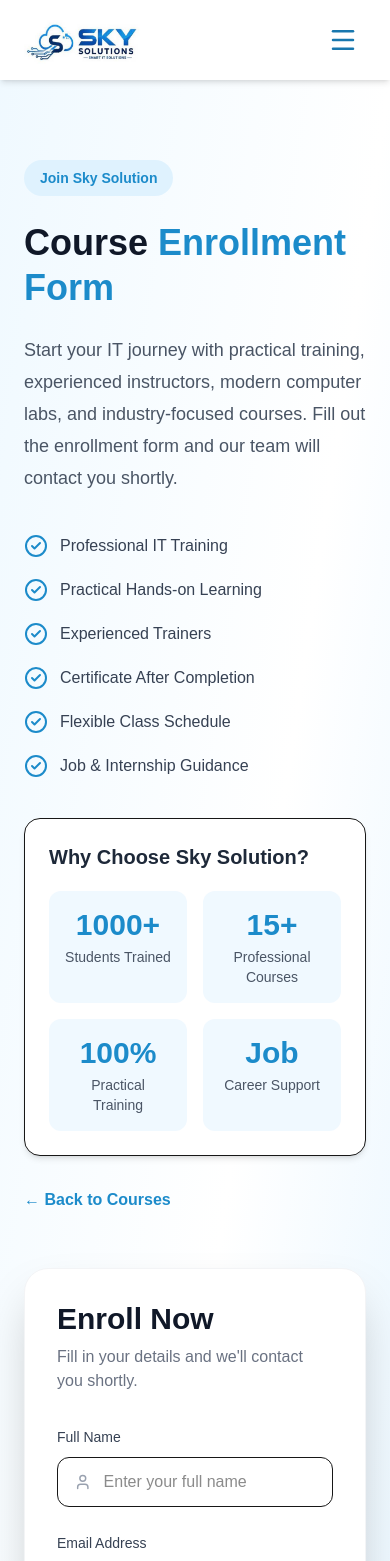
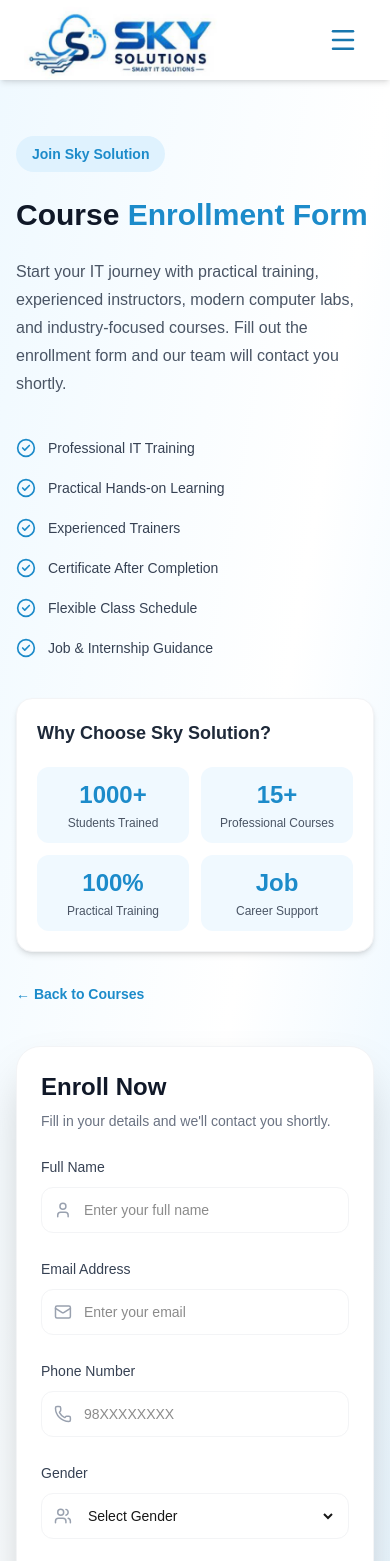
Before and after one commit to DiwakarAwasthi45/sky-solutions, a Next.js app: page /enrollment in a window 390 px wide. Shown: the top 1561 px of the page. Built offline with nearby package versions, Linux system fonts and the light colour scheme.

Commit message:
new  update

```diff
--- a/src/app/components/Footer.jsx
+++ b/src/app/components/Footer.jsx
@@ -34,8 +34,8 @@ export default function Footer() {
                           <Image
                             src="/sky.jpg"
                             alt="Logo"
-                            width={100}
-                            height={70}
+                            width={150}
+                            height={100}
                             className=" object-cover"
                           />
                         </a>
--- a/src/app/components/Header.jsx
+++ b/src/app/components/Header.jsx
@@ -56,8 +56,8 @@ export default function Header() {
           <Image
             src="/sky.jpg"
             alt="Sky Solutions"
-            width={120}
-            height={70}
+            width={200}
+            height={100}
             priority
             className="object-cover"
           />
--- a/src/app/enrollment/page.jsx
+++ b/src/app/enrollment/page.jsx
@@ -10,9 +10,9 @@ import {
   BookOpen,
   Calendar,
   Users,
-  MessageSquare,
+  MessageSquare,InputField
 } from "lucide-react";
-import { useEffect } from "react";
+
 
 const courses = [
   "Basic Computer",
@@ -31,23 +31,27 @@ const courses = [
  function page () {
 
   return (
-    <section className="min-h-screen bg-gradient-to-br from-sky-50 via-white to-sky-100 py-20">
-      <div className="max-w-7xl mx-auto px-6 grid lg:grid-cols-2 gap-14 items-start">
+<>
+
+<section className="min-h-screen bg-gradient-to-br from-sky-50 via-white to-sky-100 py-14 sm:py-20">
+  <div className="max-w-7xl mx-auto px-4 sm:px-6 lg:px-6 grid grid-cols-1 lg:grid-cols-2 gap-10 lg:gap-14 items-start">
+
     {/* LEFT CONTENT */}
-        <div className="sticky top-24">
+    <div className="lg:sticky lg:top-24">
+
       <span className="inline-block px-4 py-2 rounded-full bg-sky-100 text-[#1C8BCA] font-semibold text-sm">
         Join Sky Solution
       </span>
 
-          <h1 className="mt-6 text-4xl md:text-5xl font-black leading-tight text-gray-900">
+      <h1 className="mt-6 text-3xl sm:text-4xl md:text-5xl font-black leading-tight text-gray-900">
         Course{" "}
         <span className="text-[#1C8BCA]">Enrollment Form</span>
       </h1>
 
-          <p className="mt-6 text-gray-600 text-lg leading-8">
-            Start your IT journey with practical training, experienced
-            instructors, modern computer labs, and industry-focused courses.
-            Fill out the enrollment form and our team will contact you shortly.
+      <p className="mt-6 text-gray-600 text-base sm:text-lg leading-7 sm:leading-8">
+        Start your IT journey with practical training, experienced instructors,
+        modern computer labs, and industry-focused courses. Fill out the
+        enrollment form and our team will contact you shortly.
       </p>
 
       <div className="mt-10 space-y-5">
@@ -59,75 +63,90 @@ const courses = [
           "Flexible Class Schedule",
           "Job & Internship Guidance",
         ].map((item) => (
-              <div
-                key={item}
-                className="flex items-center gap-3 text-gray-700"
-              >
-                <CheckCircle2 className="text-[#1C8BCA] w-6 h-6" />
-                <span>{item}</span>
+          <div key={item} className="flex items-center gap-3 text-gray-700">
+            <CheckCircle2 className="text-[#1C8BCA] w-5 h-5 sm:w-6 sm:h-6" />
+            <span className="text-sm sm:text-base">{item}</span>
           </div>
         ))}
       </div>
 
-          <div className="mt-10 bg-white rounded-2xl shadow-md p-6 border">
-            <h3 className="font-bold text-xl mb-5 text-gray-800">
+      <div className="mt-10 bg-white rounded-2xl shadow-md p-5 sm:p-6 border border-gray-100 ">
+        <h3 className="font-bold text-lg sm:text-xl mb-5 text-gray-800">
           Why Choose Sky Solution?
         </h3>
 
-            <div className="grid grid-cols-2 gap-4">
-              <div className="bg-sky-50 rounded-xl p-4 text-center">
-                <h4 className="text-3xl font-bold text-[#1C8BCA]">1000+</h4>
-                <p className="text-sm text-gray-600 mt-1">Students Trained</p>
+        <div className="grid grid-cols-2 gap-3 sm:gap-4">
+          <div className="bg-sky-50 rounded-xl p-3 sm:p-4 text-center">
+            <h4 className="text-2xl sm:text-3xl font-bold text-[#1C8BCA]">
+              1000+
+            </h4>
+            <p className="text-xs sm:text-sm text-gray-600 mt-1">
+              Students Trained
+            </p>
           </div>
 
-              <div className="bg-sky-50 rounded-xl p-4 text-center">
-                <h4 className="text-3xl font-bold text-[#1C8BCA]">15+</h4>
-                <p className="text-sm text-gray-600 mt-1">Professional Courses</p>
+          <div className="bg-sky-50 rounded-xl p-3 sm:p-4 text-center">
+            <h4 className="text-2xl sm:text-3xl font-bold text-[#1C8BCA]">
+              15+
+            </h4>
+            <p className="text-xs sm:text-sm text-gray-600 mt-1">
+              Professional Courses
+            </p>
           </div>
 
-              <div className="bg-sky-50 rounded-xl p-4 text-center">
-                <h4 className="text-3xl font-bold text-[#1C8BCA]">100%</h4>
-                <p className="text-sm text-gray-600 mt-1">Practical Training</p>
+          <div className="bg-sky-50 rounded-xl p-3 sm:p-4 text-center">
+            <h4 className="text-2xl sm:text-3xl font-bold text-[#1C8BCA]">
+              100%
+            </h4>
+            <p className="text-xs sm:text-sm text-gray-600 mt-1">
+              Practical Training
+            </p>
           </div>
 
-              <div className="bg-sky-50 rounded-xl p-4 text-center">
-                <h4 className="text-3xl font-bold text-[#1C8BCA]">Job</h4>
-                <p className="text-sm text-gray-600 mt-1">Career Support</p>
+          <div className="bg-sky-50 rounded-xl p-3 sm:p-4 text-center">
+            <h4 className="text-2xl sm:text-3xl font-bold text-[#1C8BCA]">
+              Job
+            </h4>
+            <p className="text-xs sm:text-sm text-gray-600 mt-1">
+              Career Support
+            </p>
           </div>
         </div>
       </div>
 
       <Link
         href="/courses"
-            className="inline-flex mt-8 text-[#1C8BCA] font-semibold hover:underline"
+        className="inline-flex mt-8 text-[#1C8BCA] font-semibold hover:underline text-sm sm:text-base"
       >
         ← Back to Courses
       </Link>
     </div>
 
     {/* FORM */}
-        <div className="bg-white rounded-3xl shadow-2xl border border-gray-100 p-8 lg:p-10">
-          <h2 className="text-3xl font-bold text-gray-900">
+    <div className="bg-white rounded-3xl shadow-2xl border border-gray-100 p-6 sm:p-8 lg:p-10">
+
+      <h2 className="text-2xl sm:text-3xl font-bold text-gray-900">
         Enroll Now
       </h2>
 
-          <p className="text-gray-500 mt-2 mb-8">
+      <p className="text-gray-500 mt-2 mb-6 sm:mb-8 text-sm sm:text-base">
         Fill in your details and we'll contact you shortly.
       </p>
 
       <form className="space-y-6">
+
         {/* Name */}
         <div>
           <label className="text-sm font-medium text-gray-700">
             Full Name
           </label>
 
-              <div className="flex items-center border rounded-xl px-4 py-3 mt-2 focus-within:border-[#1C8BCA]">
+          <div className="flex items-center border border-gray-100  rounded-xl px-3 sm:px-4 py-3 mt-2 focus-within:border-[#1C8BCA]">
             <User className="w-5 h-5 text-gray-400" />
             <input
               type="text"
               placeholder="Enter your full name"
-                  className="ml-3 w-full outline-none"
+              className="ml-3 w-full outline-none text-sm sm:text-base"
             />
           </div>
         </div>
@@ -138,12 +157,12 @@ const courses = [
             Email Address
           </label>
 
-              <div className="flex items-center border rounded-xl px-4 py-3 mt-2 focus-within:border-[#1C8BCA]">
+          <div className="flex items-center border border-gray-100  rounded-xl px-3 sm:px-4 py-3 mt-2 focus-within:border-[#1C8BCA]">
             <Mail className="w-5 h-5 text-gray-400" />
             <input
               type="email"
               placeholder="Enter your email"
-                  className="ml-3 w-full outline-none"
+              className="ml-3 w-full outline-none text-sm sm:text-base"
             />
           </div>
         </div>
@@ -154,27 +173,28 @@ const courses = [
             Phone Number
           </label>
 
-              <div className="flex items-center border rounded-xl px-4 py-3 mt-2 focus-within:border-[#1C8BCA]">
+          <div className="flex items-center border border-gray-100  rounded-xl px-3 sm:px-4 py-3 mt-2 focus-within:border-[#1C8BCA]">
             <Phone className="w-5 h-5 text-gray-400" />
             <input
               type="tel"
               placeholder="98XXXXXXXX"
-                  className="ml-3 w-full outline-none"
+              className="ml-3 w-full outline-none text-sm sm:text-base"
             />
           </div>
         </div>
 
         {/* Gender + DOB */}
-            <div className="grid md:grid-cols-2 gap-5">
+        <div className="grid grid-cols-1 md:grid-cols-2 gap-5">
+
           <div>
             <label className="text-sm font-medium text-gray-700">
               Gender
             </label>
 
-                <div className="flex items-center border rounded-xl px-4 py-3 mt-2">
+            <div className="flex items-center border border-gray-100  rounded-xl px-3 sm:px-4 py-3 mt-2">
               <Users className="w-5 h-5 text-gray-400" />
 
-                  <select className="ml-3 w-full outline-none bg-transparent">
+              <select className="ml-3 w-full outline-none bg-transparent text-sm sm:text-base">
                 <option>Select Gender</option>
                 <option>Male</option>
                 <option>Female</option>
@@ -188,15 +208,15 @@ const courses = [
               Date of Birth
             </label>
 
-                <div className="flex items-center border rounded-xl px-4 py-3 mt-2">
+            <div className="flex items-center border border-gray-100  rounded-xl px-3 sm:px-4 py-3 mt-2">
               <Calendar className="w-5 h-5 text-gray-400" />
-
               <input
                 type="date"
-                    className="ml-3 w-full outline-none"
+                className="ml-3 w-full outline-none text-sm sm:text-base"
               />
             </div>
           </div>
+
         </div>
 
         {/* Address */}
@@ -205,36 +225,15 @@ const courses = [
             Address
           </label>
 
-              <div className="flex border rounded-xl px-4 py-3 mt-2">
+          <div className="flex border border-gray-100  rounded-xl px-3 sm:px-4 py-3 mt-2">
             <MapPin className="w-5 h-5 text-gray-400 mt-1" />
-
             <textarea
               rows={3}
               placeholder="Enter your address"
-                  className="ml-3 w-full outline-none resize-none"
+              className="ml-3 w-full outline-none resize-none text-sm sm:text-base"
             />
           </div>
         </div>
-
-            {/* Education */}
-          {/*  <div>
-              <label className="text-sm font-medium text-gray-700">
-                Education Qualification
-              </label>
-
-              <div className="flex items-center border rounded-xl px-4 py-3 mt-2">
-                <GraduationCap className="w-5 h-5 text-gray-400" />
-
-                <select className="ml-3 w-full outline-none bg-transparent">
-                  <option>Select Qualification</option>
-                  <option>SEE</option>
-                  <option>+2 / Intermediate</option>
-                  <option>Diploma</option>
-                  <option>Bachelor</option>
-                  <option>Master</option>
-                </select>
-              </div>
-            </div> */}
 
         {/* Course */}
         <div>
@@ -242,12 +241,11 @@ const courses = [
             Select Course
           </label>
 
-              <div className="flex items-center border rounded-xl px-4 py-3 mt-2">
+          <div className="flex items-center border border-gray-100  rounded-xl px-3 sm:px-4 py-3 mt-2">
             <BookOpen className="w-5 h-5 text-gray-400" />
 
-                <select className="ml-3 w-full outline-none bg-transparent">
+            <select className="ml-3 w-full outline-none bg-transparent text-sm sm:text-base">
               <option>Select a Course</option>
-
               {courses.map((course) => (
                 <option key={course}>{course}</option>
               ))}
@@ -261,7 +259,7 @@ const courses = [
             Preferred Batch
           </label>
 
-              <select className="w-full border rounded-xl px-4 py-3 mt-2 outline-none">
+          <select className="w-full border border-gray-100 rounded-xl px-3 sm:px-4 py-3 mt-2 outline-none text-sm sm:text-base">
             <option>Select Batch</option>
             <option>Morning (6:00 AM - 9:00 AM)</option>
             <option>Day (10:00 AM - 2:00 PM)</option>
@@ -275,13 +273,12 @@ const courses = [
             Message / Previous Experience (Optional)
           </label>
 
-              <div className="flex border rounded-xl px-4 py-3 mt-2">
+          <div className="flex border border-gray-100  rounded-xl px-3 sm:px-4 py-3 mt-2">
             <MessageSquare className="w-5 h-5 text-gray-400 mt-1" />
-
             <textarea
               rows={4}
               placeholder="Tell us about yourself..."
-                  className="ml-3 w-full outline-none resize-none"
+              className="ml-3 w-full outline-none resize-none text-sm sm:text-base"
             />
           </div>
         </div>
@@ -294,7 +291,7 @@ const courses = [
             className="mt-1 accent-[#1C8BCA]"
           />
 
-              <p className="text-sm text-gray-600 leading-6">
+          <p className="text-xs sm:text-sm text-gray-600 leading-6">
             I confirm that the information provided is correct and I agree
             to the institute's terms and conditions.
           </p>
@@ -303,14 +300,17 @@ const courses = [
         {/* Button */}
         <button
           type="submit"
-              className="w-full py-4 rounded-xl bg-[#1C8BCA] hover:bg-sky-700 text-white font-bold text-lg transition-all duration-300 hover:scale-[1.02]"
+          className="w-full py-3 sm:py-4 rounded-xl bg-[#1C8BCA] hover:bg-sky-700 text-white font-bold text-base sm:text-lg transition-all duration-300 hover:scale-[1.02]"
         >
           Submit Enrollment
         </button>
+
       </form>
     </div>
+
   </div>
 </section>
+</>
   );
 };
 
```
Lines whose indentation alone changed are shown as unchanged.
